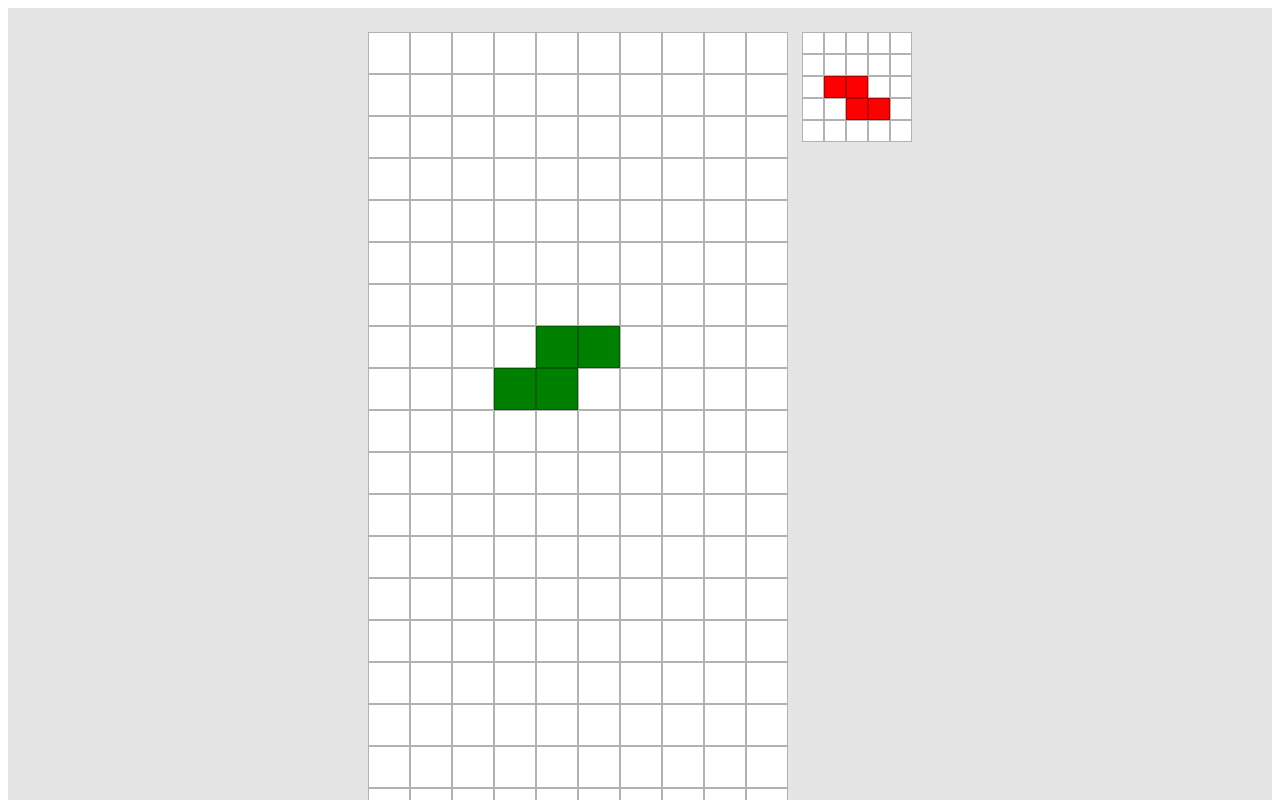
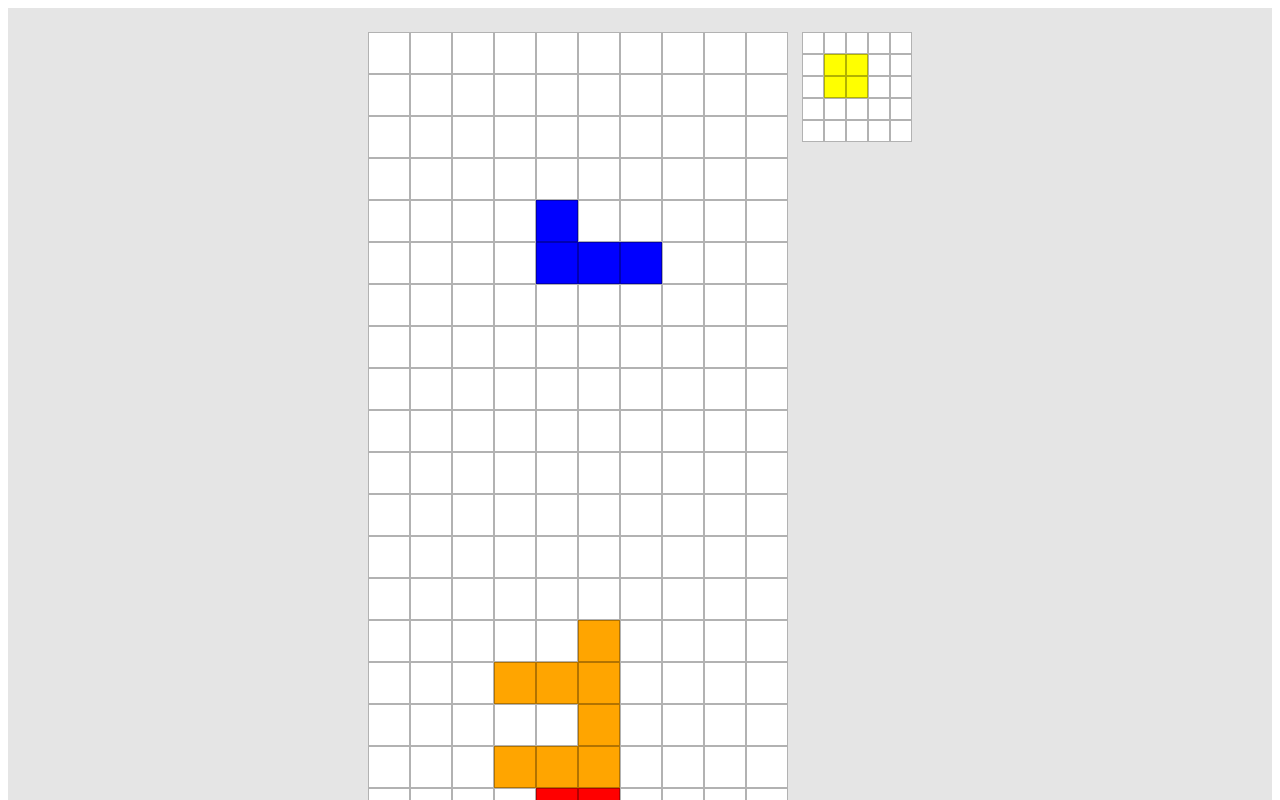
Before and after one commit to abetomoki0420/vue-tetris-challenge, a Vue app: page / in a window 1280 px wide. Shown: the top 800 px of the page. Built offline with nearby package versions, Linux system fonts and the light colour scheme.

Commit message:
feat: add game finish alert

```diff
--- a/src/components/Tetris.vue
+++ b/src/components/Tetris.vue
@@ -58,9 +58,9 @@
 
 export default defineComponent({
   setup() {
-    const {fields,nextFields, timer, move, fall, spin} = useTetris();
+    const {fields,nextFields, start, move, fall, spin} = useTetris();
 
-    timer(1000)
+    start(100)
 
     return {
       fields,
--- a/src/composables/tetris.ts
+++ b/src/composables/tetris.ts
@@ -1,3 +1,4 @@
+import Timer = NodeJS.Timer;
 import { ref, computed } from "vue";
 import {
   squareMino,
@@ -15,6 +16,8 @@
 const useTetris = () => {
   const currentMino = ref<Mino>(getRandomMino());
   const nextMino = ref<Mino>(getRandomMino());
+
+  const processingTimer = ref<Timer|null>(null);
 
   const fields = ref<number[][]>([
     [0, 0, 0, 0, 0, 0, 0, 0, 0, 0], // row 21
@@ -45,8 +48,11 @@
     return attachMino(fields.value, currentMino.value);
   });
 
-  const timer = (interval = 1000) => {
-    setInterval(() => {
+  const start = (interval = 1000) => {
+    processingTimer.value = setInterval(processing, interval);
+  };
+
+  const processing = () => {
     if (existsValidBoundaryBottom(attachedFields.value, currentMino.value)) {
       // ミノを下げる
       currentMino.value = fallDownMino(currentMino.value);
@@ -54,10 +60,19 @@
       fields.value = clearLines(attachedFields.value);
 
       currentMino.value = nextMino.value;
+
       nextMino.value = getRandomMino();
     }
-    }, interval);
-  };
+
+    if( !existsValidBoundary(fields.value, currentMino.value)){
+      alert("finish")
+
+      const timer = processingTimer.value;
+      if(timer !== null){
+        clearInterval(timer);
+      }
+    }
+  }
 
   const fall = () => {
     const tempMino = fallDownMino(currentMino.value);
@@ -104,7 +119,7 @@
   return {
     fields: attachedFields,
     nextFields,
-    timer,
+    start,
     move,
     fall,
     spin,
```
Lines whose indentation alone changed are shown as unchanged.
